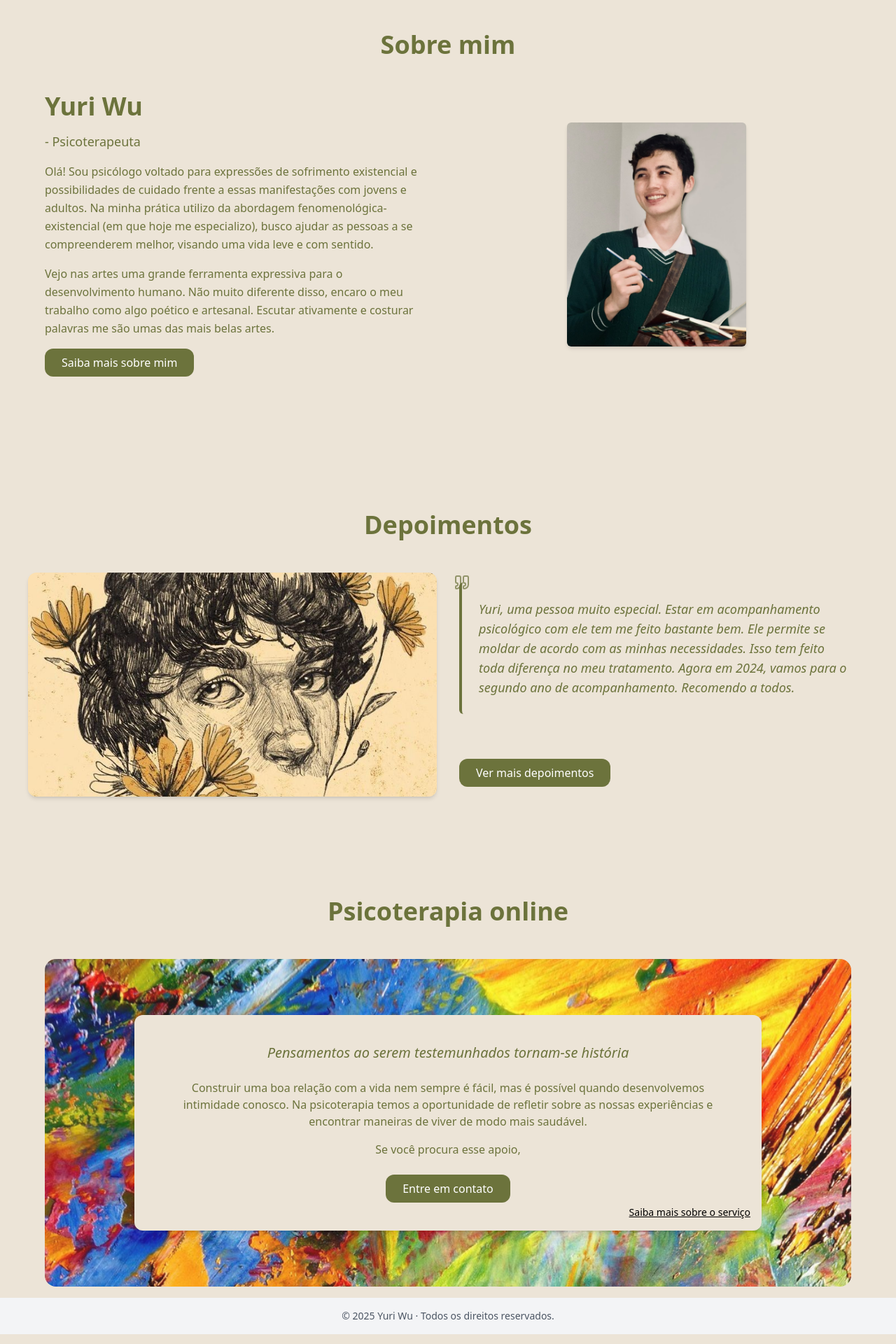
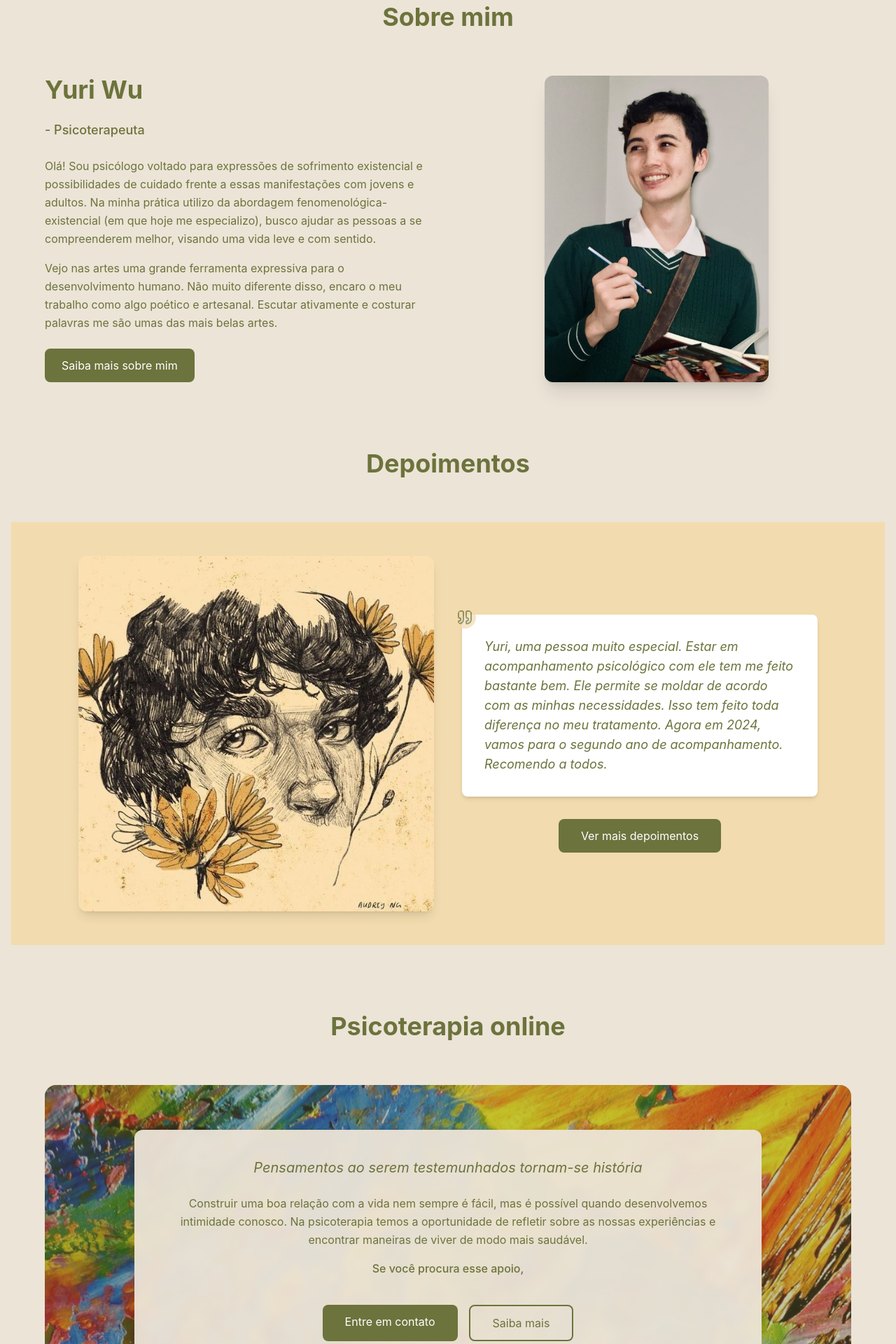
Before and after one commit to GuusRodrigues/Psi_site, a Next.js app in the folder psi-wu/: page / in a window 1280 px wide. Shown: the part 660-2580 px from the top of the page at 70% size. Built offline with nearby package versions, Linux system fonts and the light colour scheme.

Commit message:
Padronização de estilos e espaçamentos

```diff
--- a/psi-wu/src/app/globals.css
+++ b/psi-wu/src/app/globals.css
@@ -15,3 +15,24 @@
     @apply text-textbranco hover:text-accent transition-colors;
   }
 }
+
+@layer components {
+  .btn-primary {
+    @apply bg-accent hover:bg-primary text-textbranco px-6 py-3 rounded-lg transition;
+  }
+  .section-py {
+    @apply py-[5rem]; /* 80px */
+  }
+  .section-px {
+    @apply px-6 sm:px-12;
+  }
+  .section-gap {
+    @apply gap-10;
+  }
+  .section-mb {
+    @apply mb-[5rem];
+  }
+  .title-mb {
+    @apply mb-[3rem];
+  }
+}
--- a/psi-wu/src/components/Home/aboutSection.tsx
+++ b/psi-wu/src/components/Home/aboutSection.tsx
@@ -1,19 +1,20 @@
 import Image from "next/image";
 import Link from "next/link";
+import { SectionWrapper } from "../sectionWrapper";
 
 export function AboutSection() {
   return (
-    <section className="w-full py-12 px-6 sm:px-12">
-      <div className="pt-20 pb-12 px-4 text-center">
-        <h2 className="text-3xl md:text-4xl font-bold text-primary">
-          Sobre mim
-        </h2>
+    <SectionWrapper>
+      <div className="text-center mb-16 px-6 sm:px-12">
+        <h2 className="text-3xl md:text-4xl font-bold text-primary">Sobre mim</h2>
       </div>
-      <div className="max-w-6xl mx-auto flex flex-col-reverse md:flex-row items-center gap-10">
-        {/* Texto à esquerda */}
-        <div className="w-full md:w-1/2 space-y-4 text-primary">
+
+      <div className="max-w-6xl mx-auto flex flex-col-reverse md:flex-row gap-10">
+        <div className="w-full md:w-1/2 space-y-6 text-primary">
           <h2 className="text-primary text-3xl sm:text-4xl font-bold">Yuri Wu</h2>
           <p className="text-lg font-medium">- Psicoterapeuta</p>
+
+          <div className="space-y-4">
             <p className="text-base leading-relaxed">
               Olá! Sou psicólogo voltado para expressões de sofrimento existencial e
               possibilidades de cuidado frente a essas manifestações com jovens e adultos.
@@ -26,27 +27,28 @@ export function AboutSection() {
               Não muito diferente disso, encaro o meu trabalho como algo poético e artesanal.
               Escutar ativamente e costurar palavras me são umas das mais belas artes.
             </p>
+          </div>
 
           <Link
             href="/sobre"
-            className="inline-block mt-4 px-6 py-2 bg-primary text-white rounded-xl hover:bg-[#5a6233] transition"
+            className="inline-block mt-6 px-6 py-3 bg-primary text-white rounded-lg hover:bg-[#5a6233] transition"
           >
             Saiba mais sobre mim
           </Link>
         </div>
 
-        <div className="w-full md:w-1/2 flex justify-center items-center p-6">
-            <div className="w-64 h-80 relative rounded-md overflow-hidden shadow-md">
+        <div className="w-full md:w-1/2 flex justify-center">
+          <div className="relative aspect-[3/4] w-full max-w-xs rounded-xl overflow-hidden shadow-xl">
             <Image
               src="/yuri.jpg"
               alt="Psicólogo Yuri Wu"
-                layout="fill"
-                objectFit="cover"
-                className="object-top"
+              fill
+              className="object-cover object-top"
+              sizes="(max-width: 768px) 90vw, 400px"
             />
           </div>
         </div>
       </div>
-    </section>
+    </SectionWrapper>
   );
 }
--- a/psi-wu/src/components/Home/depoimentos.tsx
+++ b/psi-wu/src/components/Home/depoimentos.tsx
@@ -4,6 +4,7 @@ import { useRef } from "react";
 import Image from "next/image";
 import Link from "next/link";
 import { Quote } from "lucide-react";
+import { SectionWrapper } from "../sectionWrapper";
 
 export default function DepoimentoSection() {
   const ref = useRef(null);
@@ -15,49 +16,53 @@ export default function DepoimentoSection() {
   };
 
   return (
-    <section className="flex flex-col items-center justify-center px-6 py-16">
-      <div className="pt-20 pb-12 px-4 text-center">
+    <>
+      {/* Título fora da seção com bg-soft */}
+      <div className="text-center mb-16 px-6 sm:px-12">
         <h2 className="text-3xl md:text-4xl font-bold text-primary">
           Depoimentos
         </h2>
       </div>
 
-      <div className="flex flex-col md:flex-row items-center justify-center gap-8 w-full">
-        <div className="w-full md:w-1/2 relative h-80 rounded-xl overflow-hidden shadow-md">
+      {/* Seção de conteúdo com bg-soft */}
+      <SectionWrapper className="bg-soft">
+        <div className="flex flex-col md:flex-row items-center gap-10 w-full max-w-6xl mx-auto px-6 sm:px-12">
+          <div className="w-full md:w-1/2 relative aspect-square rounded-xl overflow-hidden shadow-lg">
             <Image
               src="/ArteBege.jpeg"
-            alt="Paciente satisfeito"
-            layout="fill"
-            objectFit="cover"
-            className="object-center"
+              alt="Arte de homem com flores"
+              fill
+              className="object-cover object-center"
+              sizes="(max-width: 768px) 90vw, 50vw"
             />
           </div>
 
-        {/* Texto à direita com scroll animation */}
           <motion.div
             ref={ref}
             variants={variants}
             initial="hidden"
             animate={isInView ? "visible" : "hidden"}
-          className="w-full md:w-1/2 text-primary space-y-8"
+            className="w-full md:w-1/2 space-y-8"
           >
-          <div className="relative p-6 rounded-md border-l-4 border-primary">
-            <Quote className="absolute -top-3 -left-3 w-6 h-6 text-primary opacity-70" />
+            <div className="relative p-8 rounded-lg bg-white shadow-md">
+              <Quote className="absolute -top-3 -left-3 w-8 h-8 text-primary opacity-70 bg-soft rounded-full p-1" />
               <p className="text-lg italic text-primary">
                 Yuri, uma pessoa muito especial. Estar em acompanhamento psicológico com ele tem me feito bastante bem. Ele permite se moldar de acordo com as minhas necessidades. Isso tem feito toda diferença no meu tratamento. Agora em 2024, vamos para o segundo ano de acompanhamento. Recomendo a todos.
               </p>
             </div>
 
-          <div className="pt-4">
+            <div className="text-center">
               <Link
                 href="/depoimentos"
-              className="inline-block mt-4 px-6 py-2 bg-primary text-white rounded-xl hover:bg-[#5a6233] transition"
+                className="inline-block px-8 py-3 bg-primary text-white rounded-lg hover:bg-[#5a6233] transition-colors duration-300"
+                aria-label="Ver mais depoimentos"
               >
                 Ver mais depoimentos
               </Link>
             </div>
           </motion.div>
         </div>
-    </section>
+      </SectionWrapper>
+    </>
   );
 }
--- a/psi-wu/src/components/Home/psicoOnline.tsx
+++ b/psi-wu/src/components/Home/psicoOnline.tsx
@@ -2,73 +2,84 @@
 import { motion } from "framer-motion";
 import Image from "next/image";
 import Link from "next/link";
+import { SectionWrapper } from "../sectionWrapper";
 
 export default function PsicoterapiaSection() {
   return (
-    <section className="relative">
-      {/* Título acima da imagem */}
-      <div className="pt-20 pb-12 px-4 text-center">
+    <SectionWrapper className="relative">
+      {/* Título fora da área com imagem */}
+      <div className="text-center mb-16 px-6 sm:px-12">
         <h2 className="text-3xl md:text-4xl font-bold text-primary">
           Psicoterapia online
         </h2>
       </div>
 
-      {/* Seção com imagem de fundo */}
-      <div className="relative py-20 px-4">
-        {/* Container para a imagem com bordas arredondadas e largura reduzida */}
-        <div className="absolute inset-0 -z-10 flex justify-center items-center">
-          <div className="relative h-full w-full max-w-6xl mx-auto rounded-2xl overflow-hidden">
+      {/* Container da seção com imagem de fundo */}
+      <div className="relative w-full rounded-2xl overflow-hidden">
+        {/* Imagem de fundo com overlay */}
+        <div className="absolute inset-0">
           <Image
             src="/arteAbstrata.jpg"
-              alt="Fundo artístico"
+            alt="Fundo abstrato representando terapia e conexão"
             fill
-              className="object-cover opacity-90"
+            className="object-cover"
+            priority
+            sizes="(max-width: 768px) 100vw, 80vw"
+            quality={85}
           />
-          </div>
+          {/* Overlay semi-transparente */}
+          <div className="absolute inset-0 bg-primary/40"></div>
         </div>
 
-        {/* Quadro central com animação */}
-        <div className="container mx-auto px-4">
+        {/* Conteúdo sobreposto */}
+        <div className="relative py-16 px-6 sm:px-12">
           <motion.div
             initial={{ opacity: 0, y: 30 }}
             whileInView={{ opacity: 1, y: 0 }}
-            transition={{ duration: 0.8, ease: "easeOut" }}
-            viewport={{ once: true }}
-            className="bg-[#ECE4D7] p-10 rounded-xl max-w-4xl w-full mx-auto text-center shadow-md relative"
+            transition={{ duration: 0.6, ease: "easeOut" }}
+            viewport={{ once: true, margin: "0px 0px -100px 0px" }}
+            className="bg-background/95 p-8 sm:p-10 rounded-xl max-w-4xl mx-auto text-center shadow-xl backdrop-blur-sm"
           >
-            <p className="text-xl italic text-primary mb-6">
+            <div className="space-y-6">
+              <blockquote className="text-xl italic text-primary">
                 Pensamentos ao serem testemunhados tornam-se história
-            </p>
+              </blockquote>
 
-            <p className="text-primary mb-4">
+              <div className="space-y-4 text-primary">
+                <p className="leading-relaxed">
                   Construir uma boa relação com a vida nem sempre é fácil, mas é possível
               quando desenvolvemos intimidade conosco. Na psicoterapia temos a oportunidade
               de refletir sobre as nossas experiências e encontrar maneiras de viver
               de modo mais saudável.
                 </p>
-
-            <p className="text-primary mb-4">
+                <p className="font-medium">
                   Se você procura esse apoio,
                 </p>
+              </div>
 
+              <div className="flex flex-col sm:flex-row justify-center gap-4 pt-4">
                 <a
                   href="https://wa.me/+5581995749052"
                   target="_blank"
                   rel="noopener noreferrer"
-              className="inline-block mt-2 px-6 py-2 bg-primary text-white rounded-xl hover:bg-[#5a6233] transition"
+                  className="px-8 py-3 bg-primary text-white rounded-lg hover:bg-[#5a6233] transition-colors duration-300"
+                  aria-label="Agendar consulta via WhatsApp"
                 >
                   Entre em contato
                 </a>
 
                 <Link
                   href="/psicoterapia-online"
-              className="absolute bottom-4 right-4 text-sm text-black underline hover:text-primary"
+                  className="px-8 py-3 border-2 border-primary text-primary rounded-lg hover:bg-primary hover:text-white transition-colors duration-300"
+                  aria-label="Saiba mais sobre psicoterapia online"
                 >
-              Saiba mais sobre o serviço
+                  Saiba mais
                 </Link>
+              </div>
+            </div>
           </motion.div>
         </div>
       </div>
-    </section>
+    </SectionWrapper>
   );
 }
--- /dev/null
+++ b/psi-wu/src/components/sectionWrapper.tsx
@@ -0,0 +1,39 @@
+// components/shared/SectionWrapper.tsx
+import { ReactNode } from 'react';
+
+type SectionWrapperProps = {
+  children: ReactNode;
+  className?: string;
+  id?: string;
+  variant?: 'default' | 'light' | 'dark';
+  hasPadding?: boolean;
+};
+
+export const SectionWrapper = ({
+  children,
+  className = '',
+  id,
+  variant = 'default',
+  hasPadding = true,
+}: SectionWrapperProps) => {
+  const variants = {
+    default: 'bg-background',
+    light: 'bg-soft',
+    dark: 'bg-primary text-textbranco',
+  };
+
+  return (
+    <section
+      id={id}
+      className={`
+        ${hasPadding ? 'py-12 px-6 sm:px-12' : ''}
+        ${variants[variant]}
+        ${className}
+        relative
+        mb-12
+      `}
+    >
+      {children}
+    </section>
+  );
+};
--- a/psi-wu/tailwind.config.js
+++ b/psi-wu/tailwind.config.js
@@ -18,6 +18,13 @@ module.exports = {
           beige: '#AAAA88',
           textbranco: '#FAFAFA',
       },
+      fontFamily: {
+        sans: ['Inter', 'sans-serif'],
+      },
+      spacing: {
+        section: '5rem', // 80px (para margins/paddings principais)
+        subsection: '3rem' // 48px (para espaços internos)
+      }
     },
   },
   plugins: [],
```
Also changed, not shown: psi-wu/src/components/Home/heroSection.tsx (+13 -10 lines). Lines whose indentation alone changed are shown as unchanged.
